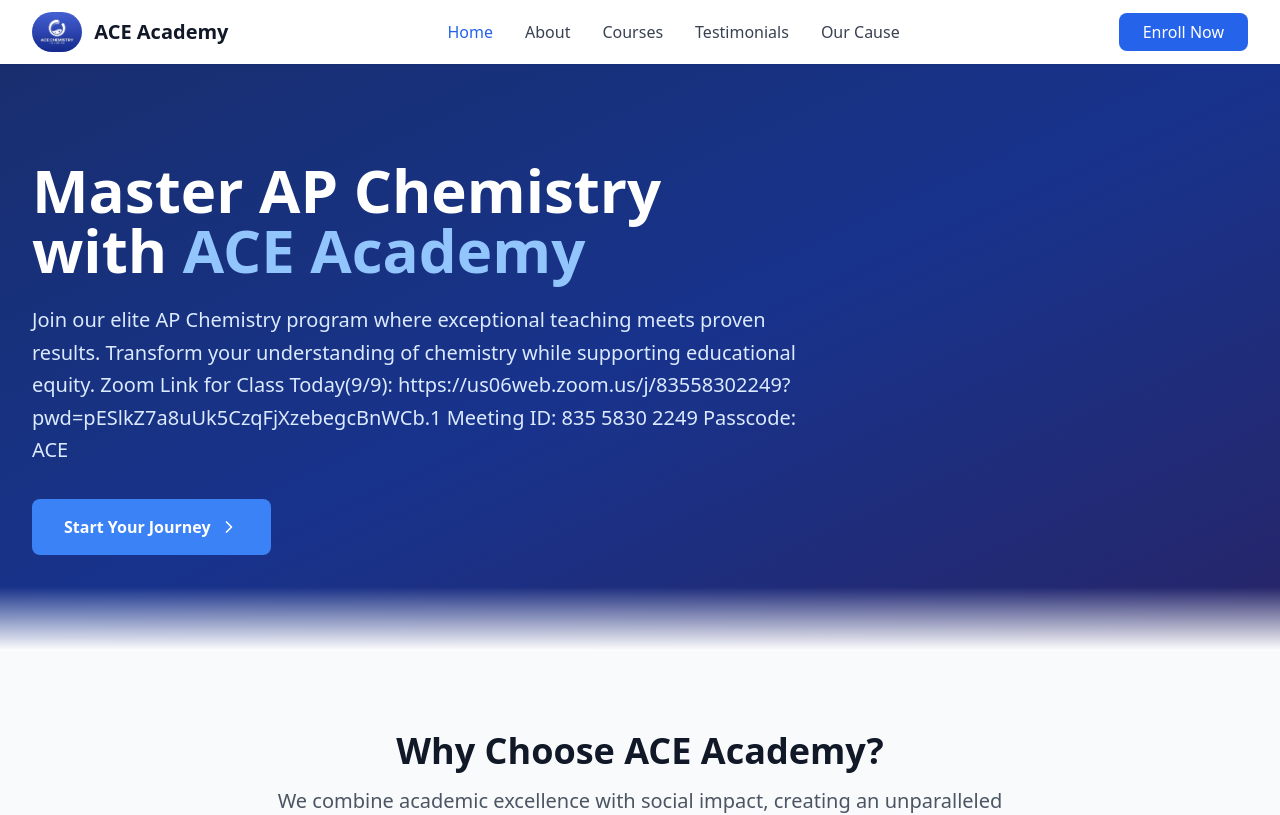
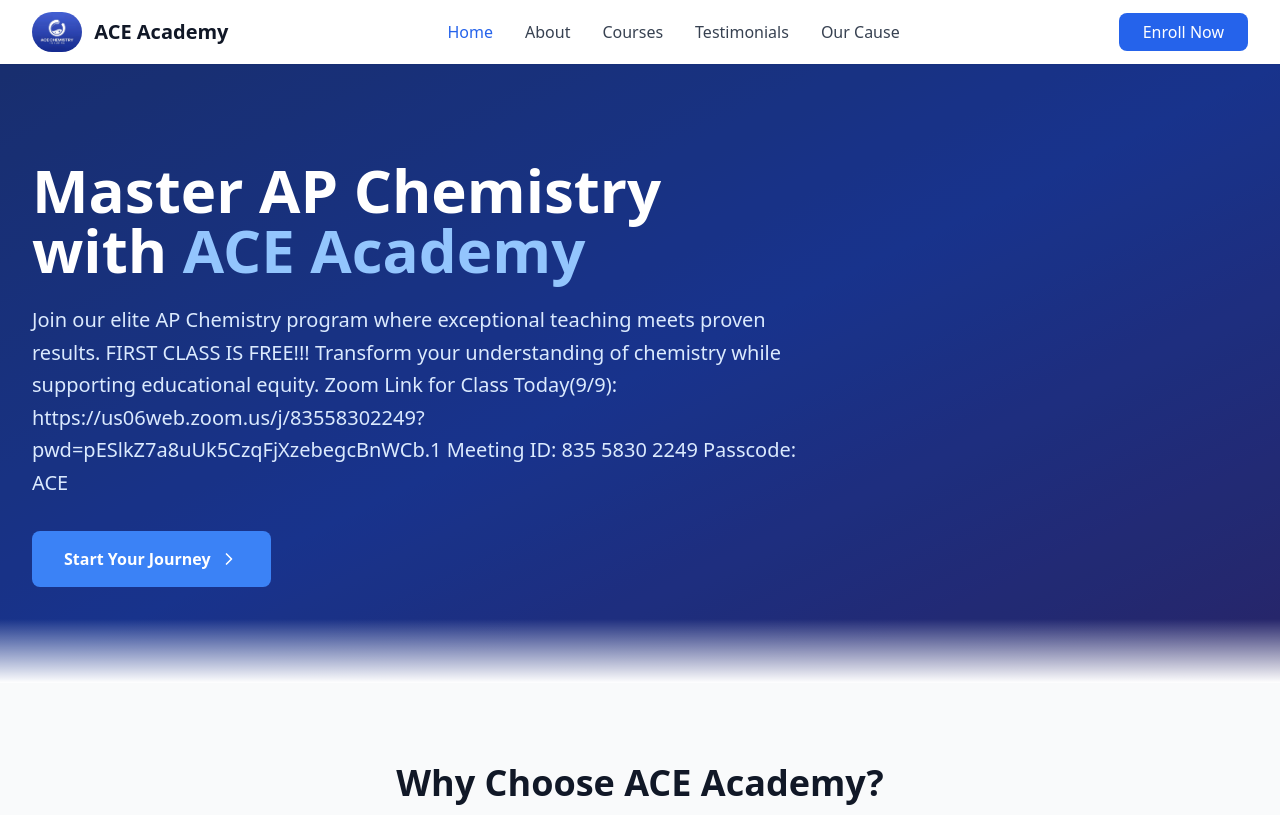
Before and after one commit to PaulLei/ace, a React (Vite) app: page / in a window 1280 px wide. Shown: the top 815 px of the page. Built offline with nearby package versions, Linux system fonts and the light colour scheme.

Commit message:
Update Home.tsx

```diff
--- a/src/pages/Home.tsx
+++ b/src/pages/Home.tsx
@@ -45,7 +45,7 @@ const Home = () => {
               <span className="text-blue-300"> ACE Academy</span>
             </h1>
             <p className="text-xl text-blue-100 mb-8 leading-relaxed">
-              Join our elite AP Chemistry program where exceptional teaching meets proven results.
+              Join our elite AP Chemistry program where exceptional teaching meets proven results. FIRST CLASS IS FREE!!!
               Transform your understanding of chemistry while supporting educational equity.
 Zoom Link for Class Today(9/9): https://us06web.zoom.us/j/83558302249?pwd=pESlkZ7a8uUk5CzqFjXzebegcBnWCb.1
 						Meeting ID: 835 5830 2249
```
